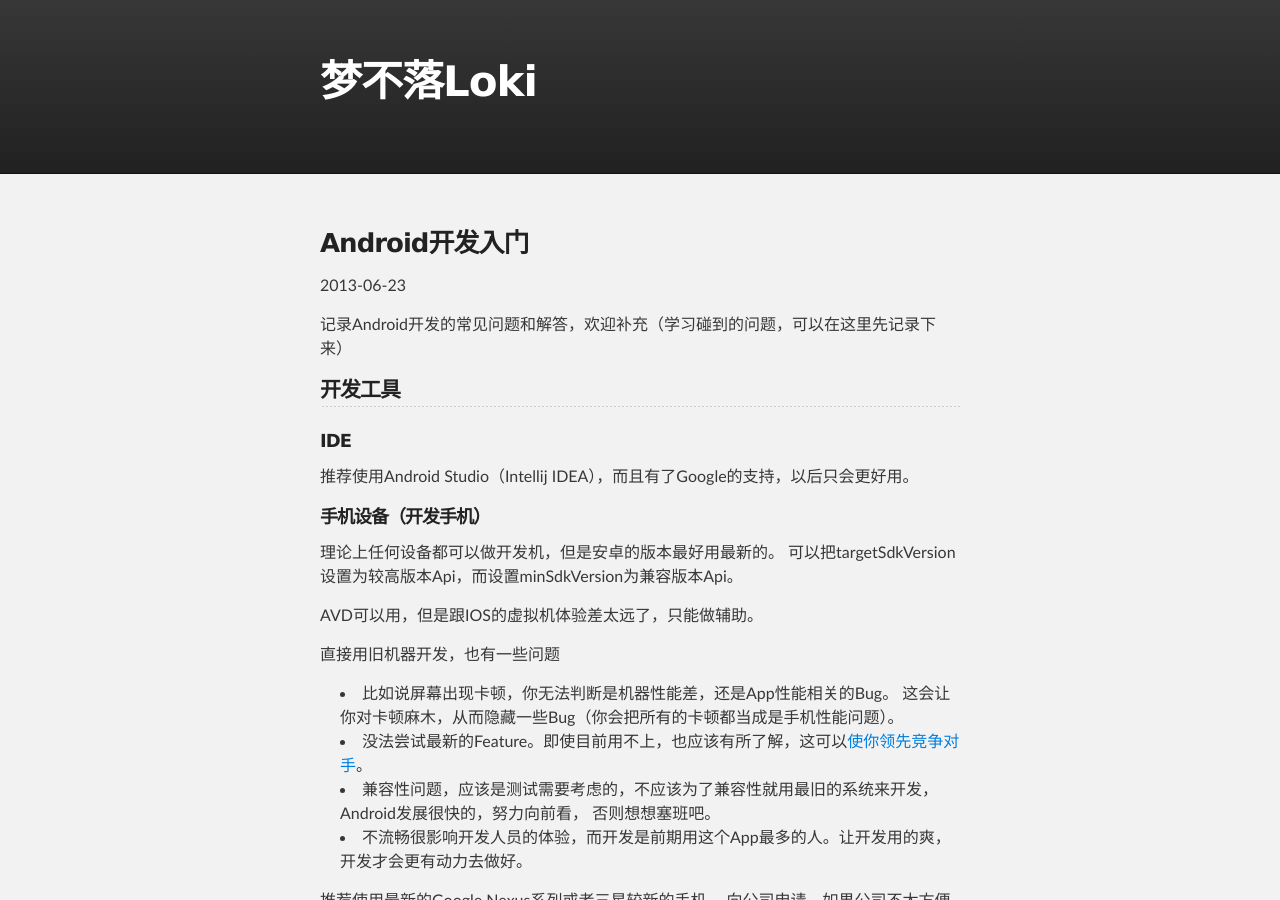
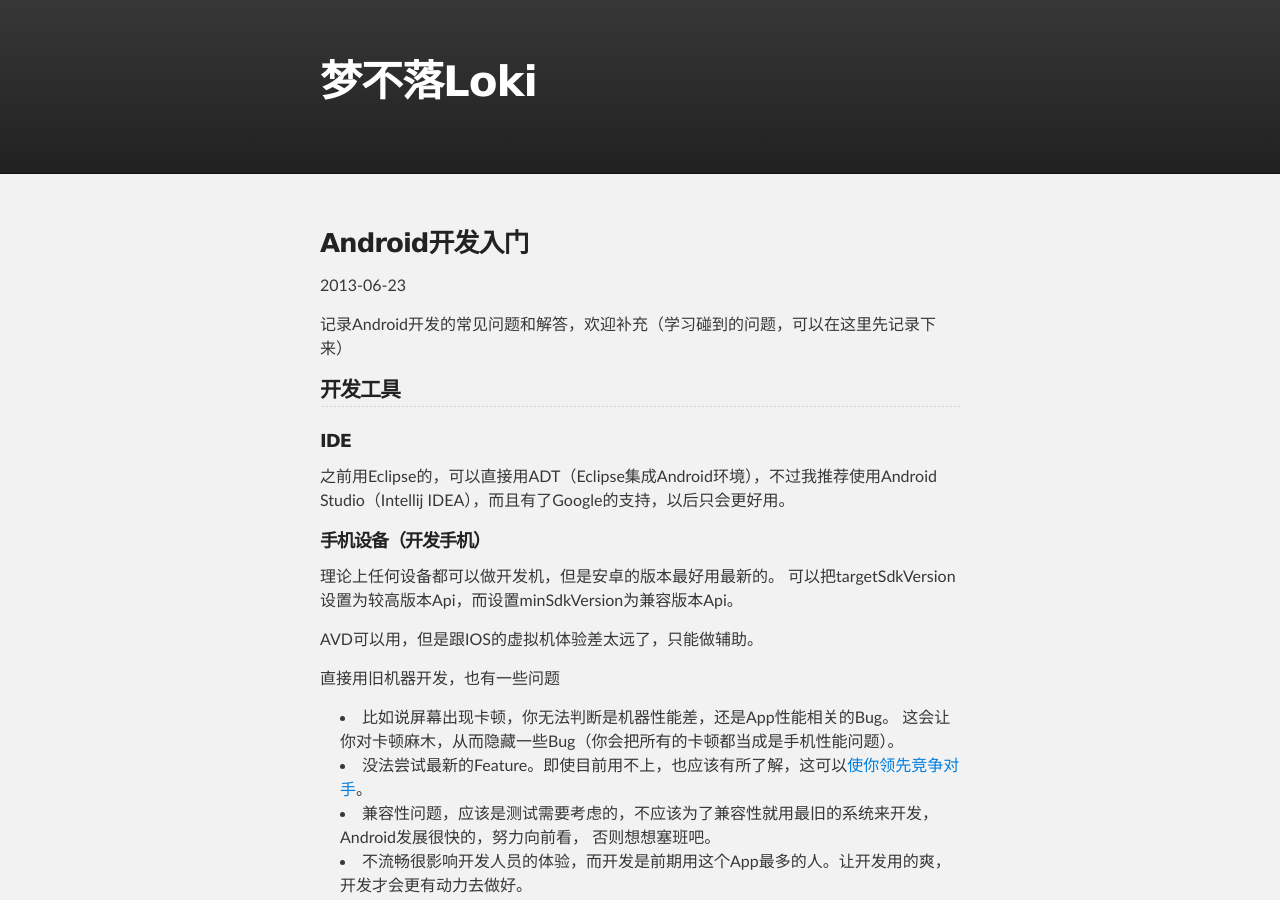
Before and after one commit to lixian/lixian.github.io, a Jekyll site: the page built from _posts/2013-06-23-android-dev-guide.md, in a window 1280 px wide and 900 px high. Built offline with Jekyll 4.4.1, drawn with Linux system fonts in a browser that asks for light colours; Markdown is read by kramdown in place of the engine named in the settings.

Commit message:
udpate eclipse

```diff
--- a/_posts/2013-06-23-android-dev-guide.md
+++ b/_posts/2013-06-23-android-dev-guide.md
@@ -9,7 +9,7 @@ title: Android开发入门
 
 ### IDE
 
-推荐使用Android Studio（Intellij IDEA），而且有了Google的支持，以后只会更好用。
+之前用Eclipse的，可以直接用ADT（Eclipse集成Android环境），不过我推荐使用Android Studio（Intellij IDEA），而且有了Google的支持，以后只会更好用。
 
 ### 手机设备（开发手机）
 
```
